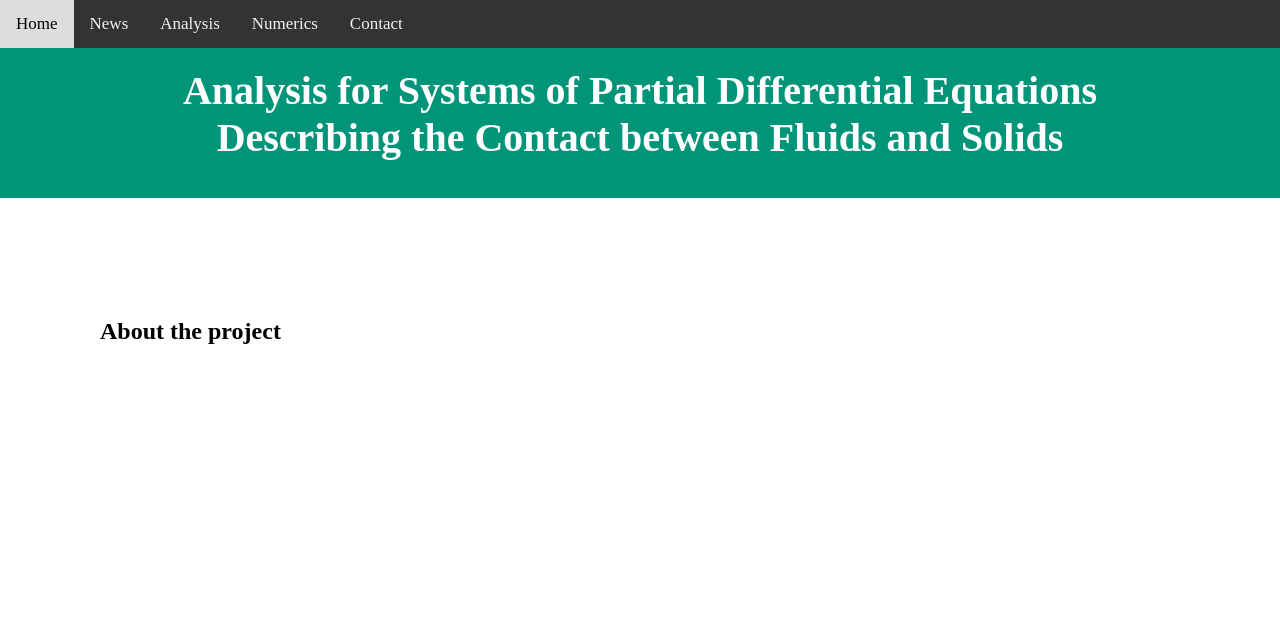
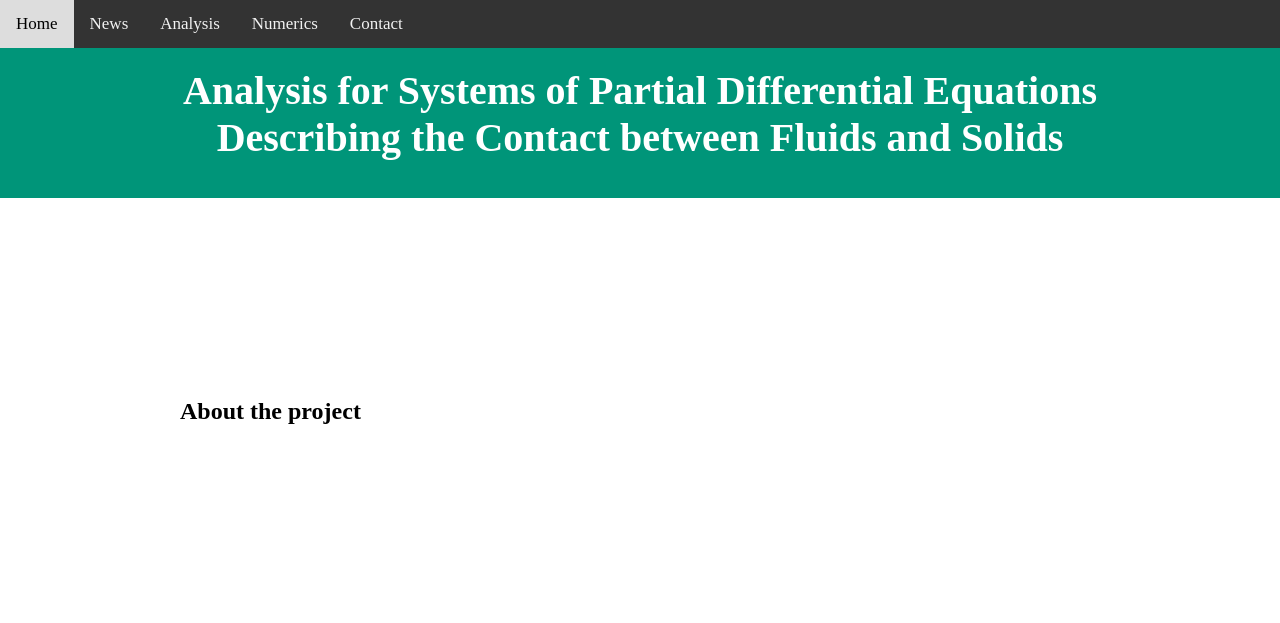
Before and after one commit to schwarzacher/web, a Django app: page / in a window 1280 px wide. Shown: the top 623 px of the page. Run offline with Django 3.2, Linux system fonts and the light colour scheme.

Commit message:
side space

```diff
--- a/static/css/main.css
+++ b/static/css/main.css
@@ -90,5 +90,5 @@ img {
   width: 50%;
 }
 .side_space{
-  padding: 100px;
+  padding: 180px;
 }
```
